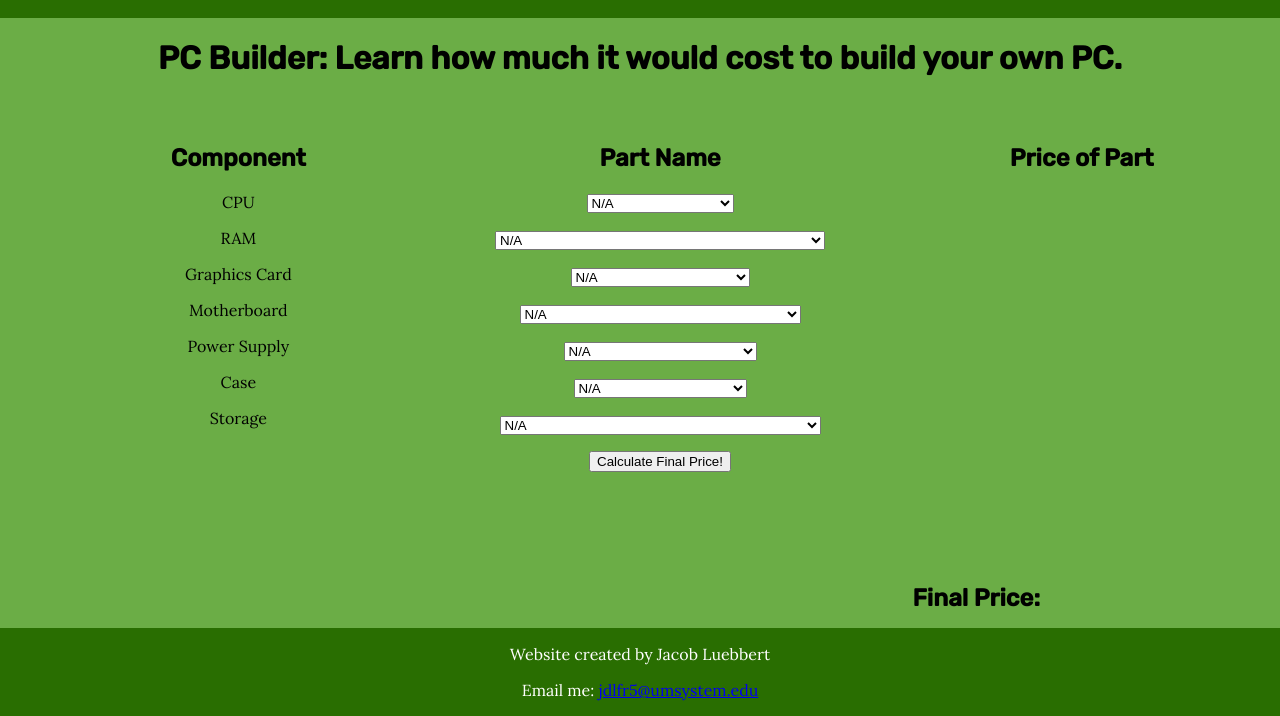
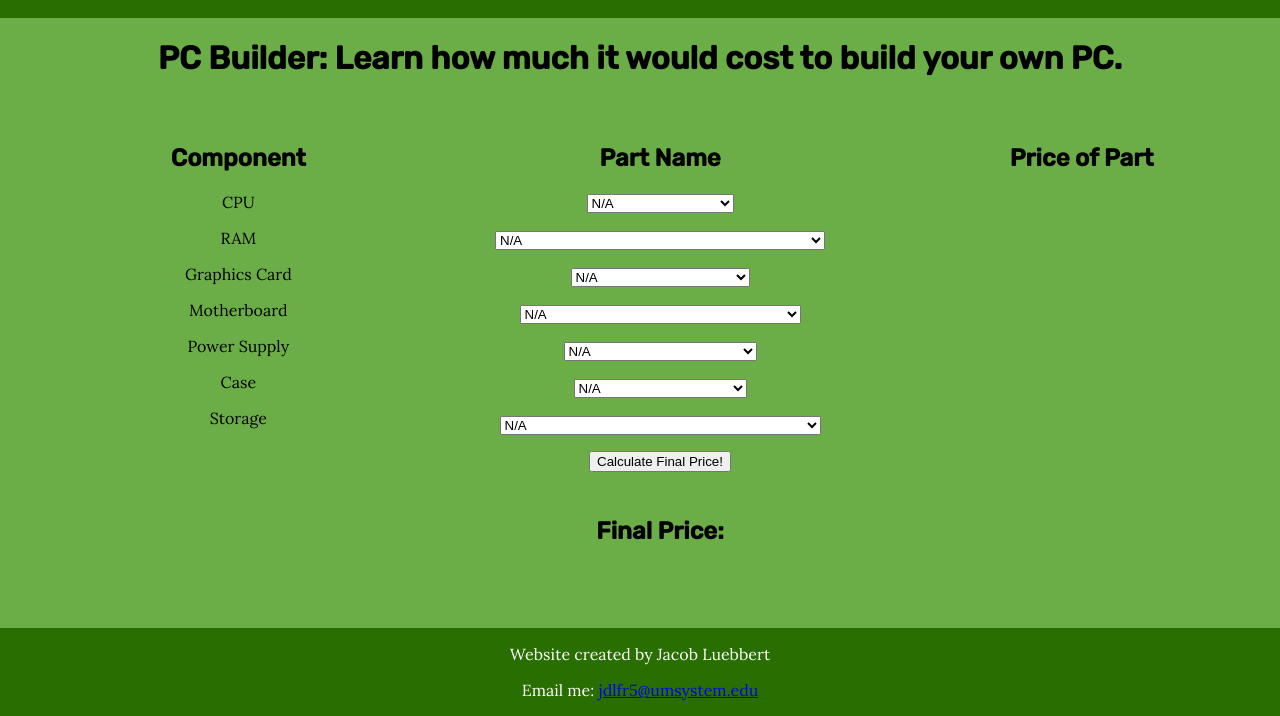
Before and after one commit to J4502-SS21/jacob-luebbert-final, a plain HTML site: page pc_builder.html in a window 1280 px wide. Shown: the part 84-800 px from the top of the page. Drawn offline with Linux system fonts and the light colour scheme.

Commit message:
Moved final price button on PC Builder page

```diff
--- a/pc_builder.html
+++ b/pc_builder.html
@@ -112,6 +112,12 @@
         </select>
         </p>
         <button onclick="totalPrice()">Calculate Final Price!</button>
+        <p class="finalprice">
+          <h2>
+          Final Price:
+          <p id="totalprice"></p>
+        </h2>
+      </p>
       </li>
       <li class="main-content-flex-item3">
         <h2>Price of Part</h2>
@@ -123,12 +129,6 @@
         <p id="caseprice"></p>
         <p id="storageprice"></p>
       </li>
-      <li class="finalprice">
-        <h2>
-        Final Price:
-        <p id="totalprice"></p>
-      </h2>
-      </li>
     </ul>
   </div>
   <footer class="footer">
--- a/style.css
+++ b/style.css
@@ -138,9 +138,7 @@ p {
 }
 
 .finalprice {
-  position: fixed;
-  right: 15em;
-  bottom: 5em;
+  text-align: center;
 }
 
 @media (max-width: 500px) {
```
